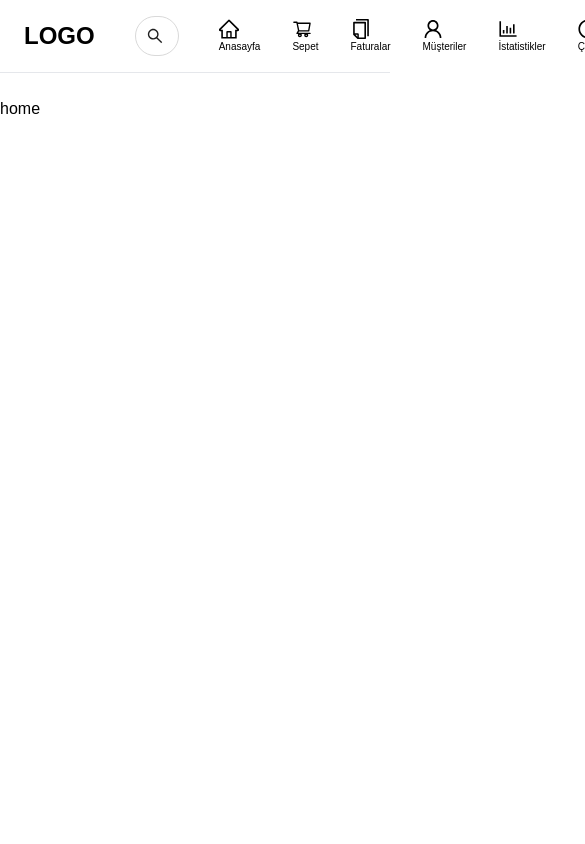
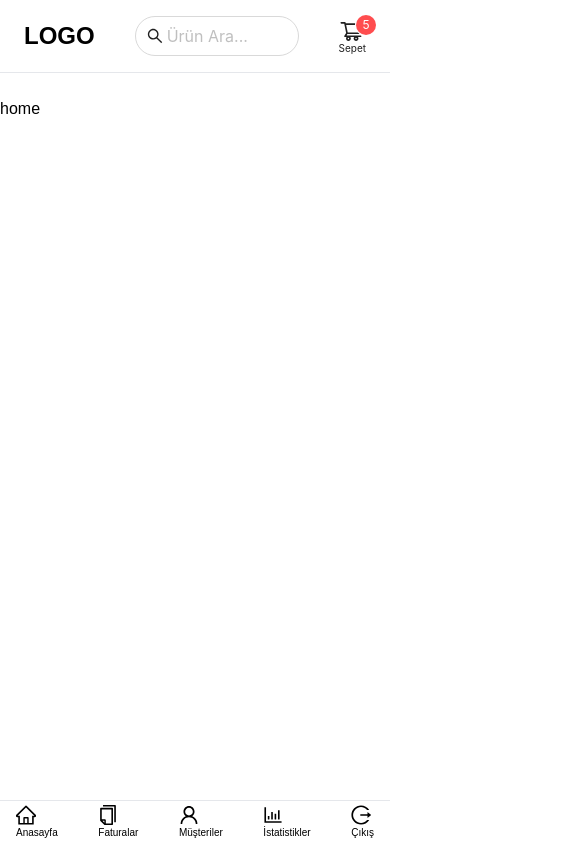
Before and after one commit to muhametkus/shopping-app, a React (Create React App) app in the folder client/: page / in a window 390 px wide. Shown: the whole page, 585 px wide, since content can reach past the window. Built offline with nearby package versions, Linux system fonts and the light colour scheme.

Commit message:
Header responsive hale getirildi.

```diff
--- a/client/src/components/header/Header.jsx
+++ b/client/src/components/header/Header.jsx
@@ -1,6 +1,6 @@
 import React from 'react';
 import { SearchOutlined,HomeOutlined,ShoppingCartOutlined,CopyOutlined,UserOutlined,BarChartOutlined,LogoutOutlined  } from '@ant-design/icons';
-import { Input } from 'antd';
+import { Badge, Input } from 'antd';
 
 const Header = () => {
   return (
@@ -9,41 +9,56 @@ const Header = () => {
       <div className="logo">
         <a href="/"><h2 className='text-2xl font-bold md:text-4xl'>LOGO</h2></a>
       </div>
-      <div className="header-search flex-1">
+      <div className="header-search flex-1 flex justify-center">
       <Input size="large" placeholder="Ürün Ara..." prefix={<SearchOutlined />} className='rounded-full max-w-[800px]'/>
       </div>
-      <div className="menu-links flex justify-between items-center gap-8">
-        <a href={"/"} className='menu-link flex flex-col'>
+      <div className="menu-links flex justify-between items-center gap-7 md:static fixed bottom-0 md:w-auto w-screen bg-white md:bg-transparent left-0 md:border-t-0 border-t md:px-0 px-4 py-1">
+        <a href={"/"} className='menu-link flex flex-col hover:text-[#40a9ff] transition-all'>
             <HomeOutlined className='md:text-2xl text-xl'/>
             <span className='md:text-xs text-[10px]'>Anasayfa</span>
         </a>
 
-        <a href={"/"} className='menu-link flex flex-col'>
+        <Badge count={5} offset={[0,6]} className='md:flex hidden'>
+        <a href={"/"} className='menu-link flex flex-col hover:text-[#40a9ff] transition-all'>
             <ShoppingCartOutlined className='md:text-2xl text-xl'/>
             <span className='md:text-xs text-[10px]'>Sepet</span>
         </a>
 
-        <a href={"/"} className='menu-link flex flex-col'>
+
+
+        </Badge>
+
+        <a href={"/"} className='menu-link flex flex-col hover:text-[#40a9ff] transition-all'>
             <CopyOutlined className='md:text-2xl text-xl'/>
             <span className='md:text-xs text-[10px]'>Faturalar</span>
         </a>
 
-        <a href={"/"} className='menu-link flex flex-col'>
+        <a href={"/"} className='menu-link flex flex-col hover:text-[#40a9ff] transition-all'>
             <UserOutlined className='md:text-2xl text-xl'/>
             <span className='md:text-xs text-[10px]'>Müşteriler</span>
         </a>
 
-        <a href={"/"} className='menu-link flex flex-col'>
+        <a href={"/"} className='menu-link flex flex-col hover:text-[#40a9ff] transition-all'>
             <BarChartOutlined className='md:text-2xl text-xl'/>
             <span className='md:text-xs text-[10px]'>İstatistikler</span>
         </a>
 
-        <a href={"/"} className='menu-link flex flex-col'>
+        <a href={"/"} className='menu-link flex flex-col hover:text-[#40a9ff] transition-all'>
             <LogoutOutlined className='md:text-2xl text-xl'/>
             <span className='md:text-xs text-[10px]'>Çıkış</span>
         </a>
 
       </div>
+
+      <Badge count={5} offset={[0,6]} className='md:hidden flex'>
+        <a href={"/"} className='menu-link flex flex-col hover:text-[#40a9ff] transition-all'>
+            <ShoppingCartOutlined className='text-2xl'/>
+            <span className='md:text-xs text-[10px]'>Sepet</span>
+        </a>
+
+
+
+        </Badge>
 
       </header>
     </div>
```
